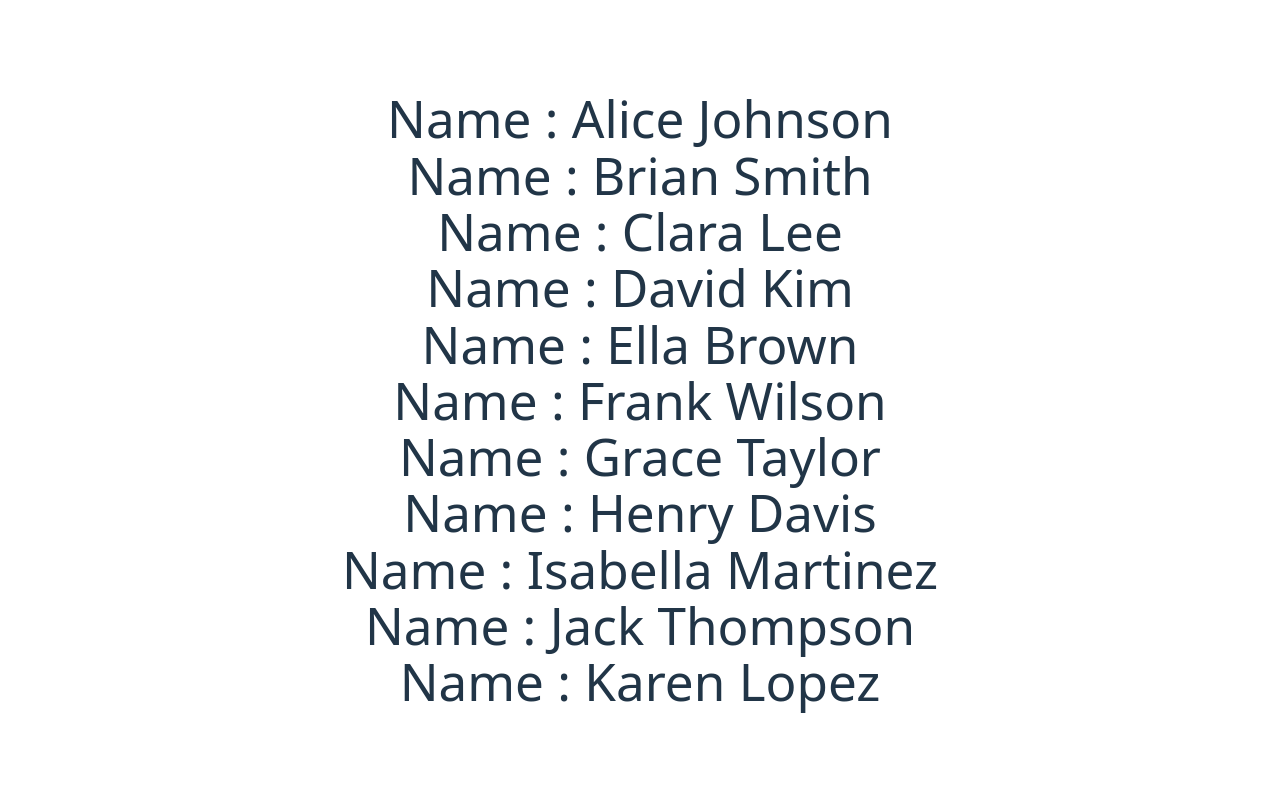
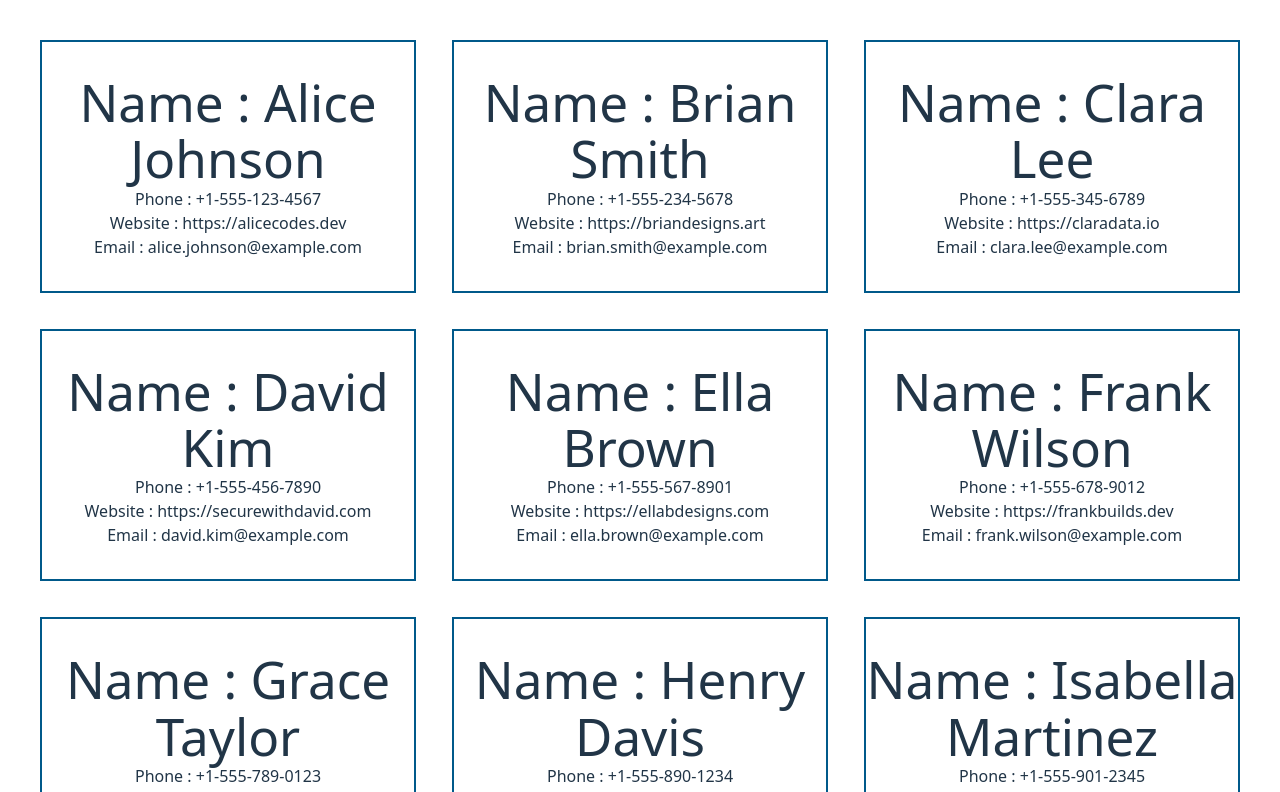
Before and after one commit to HasibCoderLab/Simple-Add-to-Cart-System, a React (Vite) app: page / in a window 1280 px wide. Shown: the top 792 px of the page. Built offline with nearby package versions, Linux system fonts and the light colour scheme.

Commit message:
add style in compo..

```diff
--- a/src/components/Product/Product.jsx
+++ b/src/components/Product/Product.jsx
@@ -1,11 +1,14 @@
 import React from 'react'
 
 const Product = ({product}) => {
- const {name, phone} =    product;
+ const {name, phone,website,email} =    product;
 
   return (
-    <div>
+    <div className='border-2 border-sky-800 m-2 py-8'>
         <h1>Name : {name} </h1>
+        <p>Phone : {phone} </p>
+        <h2>Website : {website} </h2>
+        <span>Email : {email} </span>
     </div>
   )
 }
--- a/src/components/Products.jsx
+++ b/src/components/Products.jsx
@@ -11,7 +11,7 @@ const Products = () => {
 
     },[])
   return (
-    <div>
+    <div className='grid grid-cols-1 sm:grid-cols-2 lg:grid-cols-3 gap-5'>
         {
             products.map(product => <Product
             key = {product.id}
```
